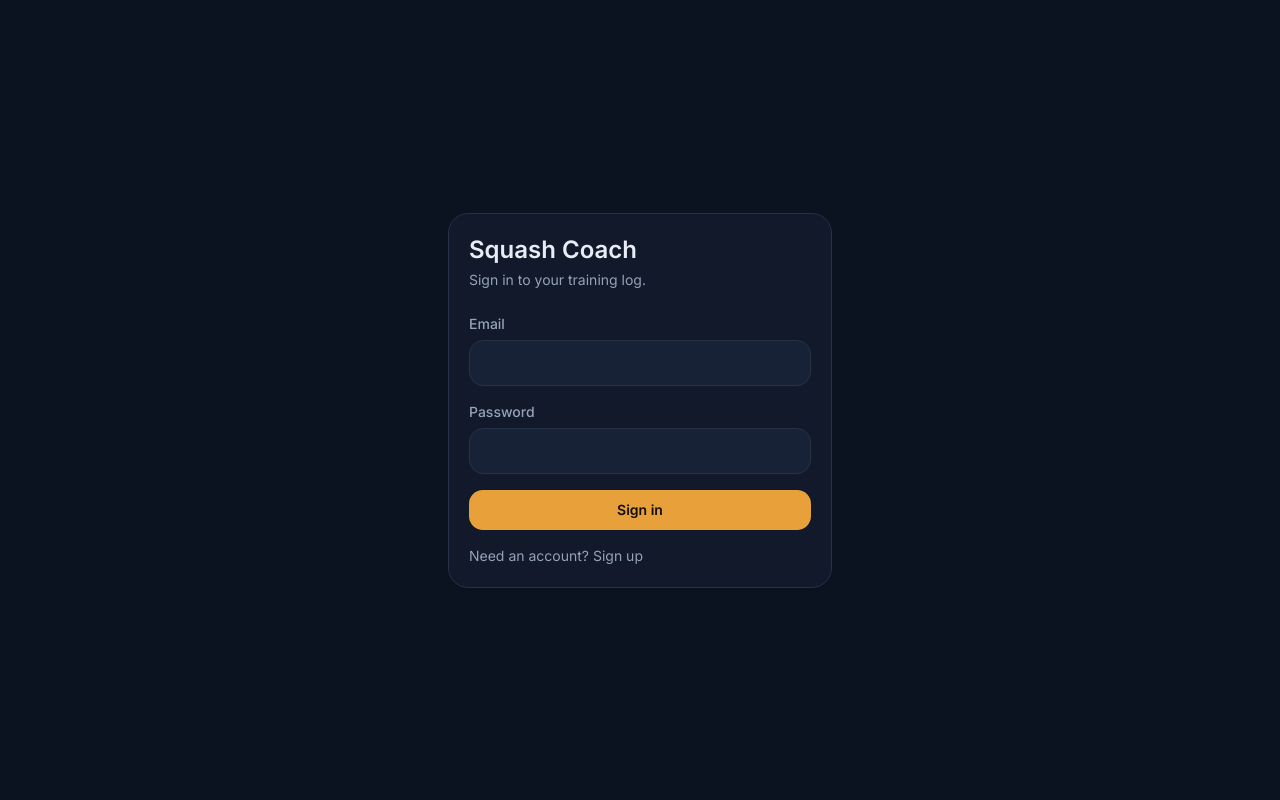
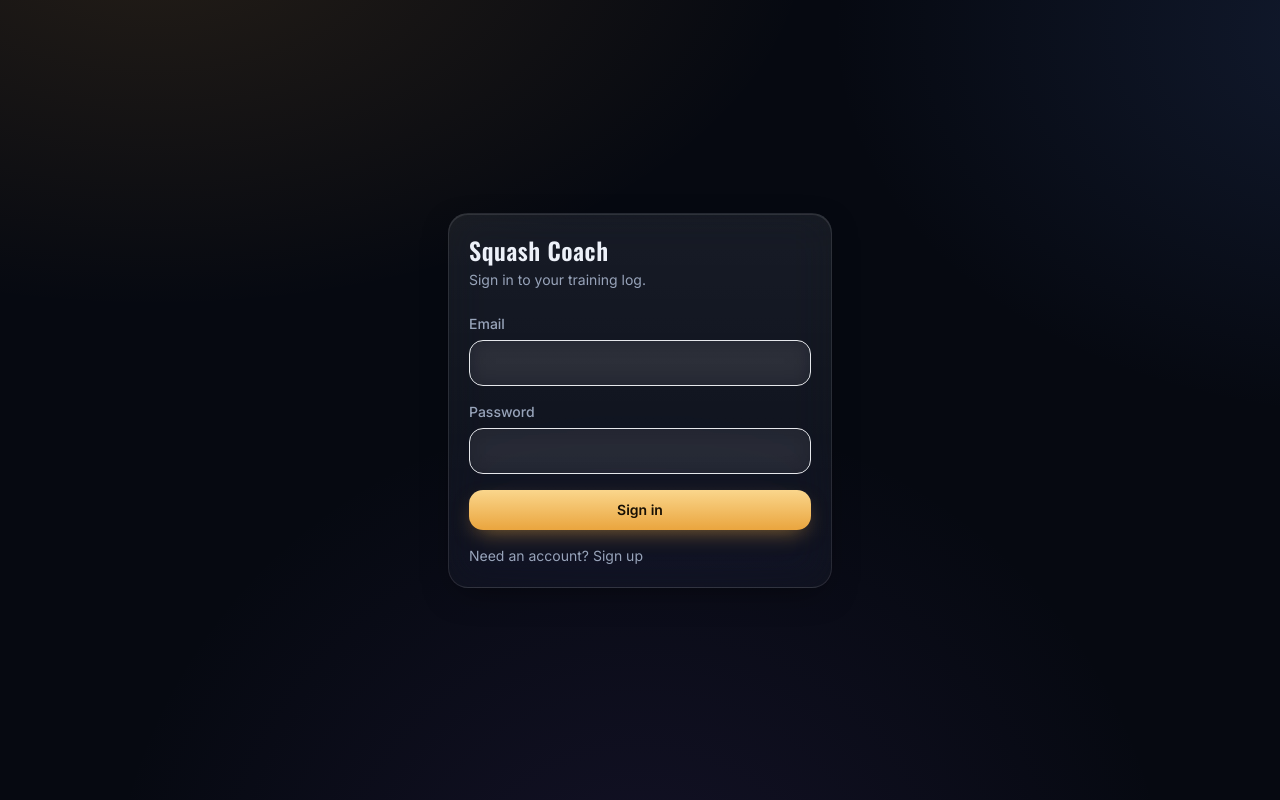
Before and after one commit to coreycjshen-commits/Squash-Coach, a React (Vite) app: page /login in a window 1280 px wide. Built offline with nearby package versions, Linux system fonts and the light colour scheme; no server answers.

Commit message:
feat: premium glassmorphic redesign — Oswald gothic display + frosted glass + gold gradient

```diff
--- a/index.html
+++ b/index.html
@@ -6,7 +6,7 @@
     <meta name="viewport" content="width=device-width, initial-scale=1.0" />
     <link rel="preconnect" href="https://fonts.googleapis.com" />
     <link rel="preconnect" href="https://fonts.gstatic.com" crossorigin />
-    <link href="https://fonts.googleapis.com/css2?family=Inter:wght@400;500;600;700&display=swap" rel="stylesheet" />
+    <link href="https://fonts.googleapis.com/css2?family=Inter:wght@400;500;600;700&family=Oswald:wght@400;500;600;700&display=swap" rel="stylesheet" />
     <title>Squash Coach</title>
   </head>
   <body>
--- a/src/components/RecoverySnapshot.tsx
+++ b/src/components/RecoverySnapshot.tsx
@@ -33,7 +33,7 @@ function Stat({ label, value, tone }: { label: string; value: string; tone: stri
   return (
     <div>
       <div className="text-xs text-muted">{label}</div>
-      <div className={`text-lg font-semibold ${tone}`}>{value}</div>
+      <div className={`font-display text-xl font-semibold ${tone}`}>{value}</div>
     </div>
   )
 }
--- a/src/components/WeeklySummary.tsx
+++ b/src/components/WeeklySummary.tsx
@@ -47,7 +47,7 @@ function Stat({ label, value, accent }: { label: string; value: string; accent?:
   return (
     <div>
       <div className="text-xs text-muted">{label}</div>
-      <div className={`text-2xl font-semibold ${accent ? 'text-accent' : 'text-text'}`}>{value}</div>
+      <div className={`font-display text-3xl font-semibold ${accent ? 'text-accent' : 'text-text'}`}>{value}</div>
     </div>
   )
 }
--- a/src/components/ui/Button.tsx
+++ b/src/components/ui/Button.tsx
@@ -7,8 +7,10 @@ interface Props extends ButtonHTMLAttributes<HTMLButtonElement> {
 }
 
 const styles: Record<Variant, string> = {
-  primary: 'bg-accent text-accent-fg hover:brightness-110 active:brightness-95',
-  secondary: 'bg-surface-2 text-text hover:bg-border',
+  primary:
+    'bg-gradient-to-b from-accent-2 to-accent text-accent-fg shadow-[0_8px_22px_-8px_rgba(234,165,62,0.6)] hover:brightness-105 active:brightness-95',
+  secondary:
+    'glass-field text-text ring-1 ring-inset ring-white/12 hover:bg-white/10',
   ghost: 'bg-transparent text-muted hover:text-text',
 }
 
--- a/src/components/ui/Card.tsx
+++ b/src/components/ui/Card.tsx
@@ -3,7 +3,7 @@ import type { HTMLAttributes } from 'react'
 export function Card({ className = '', ...rest }: HTMLAttributes<HTMLDivElement>) {
   return (
     <div
-      className={`rounded-2xl border border-border bg-surface p-5 shadow-sm ${className}`}
+      className={`glass rounded-2xl p-5 ${className}`}
       {...rest}
     />
   )
--- a/src/components/ui/Input.tsx
+++ b/src/components/ui/Input.tsx
@@ -15,8 +15,8 @@ export const Input = forwardRef<HTMLInputElement, Props>(
       <input
         id={id}
         ref={ref}
-        className={`rounded-xl border border-border bg-surface-2 px-3.5 py-2.5 text-text
-          placeholder:text-muted/60 outline-none focus:border-accent focus:ring-2 focus:ring-accent/30 ${className}`}
+        className={`glass-field rounded-xl border border-white/12 px-3.5 py-2.5 text-text
+          placeholder:text-muted/60 outline-none focus:border-accent/70 focus:ring-2 focus:ring-accent/25 ${className}`}
         {...rest}
       />
     </div>
--- a/src/components/ui/RadioCards.tsx
+++ b/src/components/ui/RadioCards.tsx
@@ -23,10 +23,10 @@ export function RadioCards({
             role="radio"
             aria-checked={selected}
             onClick={() => onChange(o.value)}
-            className={`rounded-2xl border p-4 text-left transition ${
+            className={`rounded-2xl border p-4 text-left backdrop-blur-md transition ${
               selected
-                ? 'border-accent bg-accent/10'
-                : 'border-border bg-surface hover:border-muted'
+                ? 'border-accent/60 bg-accent/12 shadow-[0_8px_24px_-12px_rgba(234,165,62,0.5)]'
+                : 'border-white/10 bg-white/[0.04] hover:border-white/25 hover:bg-white/[0.07]'
             }`}
           >
             <div className="font-medium text-text">{o.label}</div>
--- a/src/components/ui/Select.tsx
+++ b/src/components/ui/Select.tsx
@@ -4,8 +4,8 @@ export const Select = forwardRef<HTMLSelectElement, SelectHTMLAttributes<HTMLSel
   ({ className = '', children, ...rest }, ref) => (
     <select
       ref={ref}
-      className={`rounded-xl border border-border bg-surface-2 px-3.5 py-2.5 text-text
-        outline-none focus:border-accent focus:ring-2 focus:ring-accent/30 ${className}`}
+      className={`glass-field rounded-xl border border-white/12 px-3.5 py-2.5 text-text
+        outline-none focus:border-accent/70 focus:ring-2 focus:ring-accent/25 [&>option]:bg-[rgb(18_24_40)] ${className}`}
       {...rest}
     >
       {children}
--- a/src/components/ui/Textarea.tsx
+++ b/src/components/ui/Textarea.tsx
@@ -4,8 +4,8 @@ export const Textarea = forwardRef<HTMLTextAreaElement, TextareaHTMLAttributes<H
   ({ className = '', ...rest }, ref) => (
     <textarea
       ref={ref}
-      className={`min-h-24 rounded-xl border border-border bg-surface-2 px-3.5 py-2.5 text-text
-        placeholder:text-muted/60 outline-none focus:border-accent focus:ring-2 focus:ring-accent/30 ${className}`}
+      className={`glass-field min-h-24 rounded-xl border border-white/12 px-3.5 py-2.5 text-text
+        placeholder:text-muted/60 outline-none focus:border-accent/70 focus:ring-2 focus:ring-accent/25 ${className}`}
       {...rest}
     />
   ),
--- a/src/index.css
+++ b/src/index.css
@@ -3,22 +3,54 @@
 @tailwind utilities;
 
 :root {
-  /* deep navy / charcoal base, warm amber accent — values are R G B */
-  --bg: 11 18 32;          /* #0B1220 */
-  --surface: 17 25 42;     /* #11192A */
-  --surface-2: 24 34 54;   /* #182236 */
-  --border: 38 50 74;      /* #26324A */
-  --text: 232 237 245;     /* #E8EDF5 */
-  --muted: 148 163 184;    /* #94A3B8 */
-  --accent: 232 161 58;    /* #E8A13A amber */
-  --accent-fg: 20 14 4;    /* near-black text on amber */
+  /* Premium dark glass palette — R G B */
+  --bg: 6 9 17;            /* near-black navy */
+  --surface: 18 24 40;     /* solid fallback */
+  --surface-2: 30 39 60;   /* subtle raised panel (chips, code blocks) */
+  --border: 52 66 96;      /* subtle solid line */
+  --text: 237 241 249;
+  --muted: 152 164 186;
+  --accent: 234 165 62;    /* warm gold */
+  --accent-2: 250 214 140; /* light gold (gradient top) */
+  --accent-fg: 22 15 4;    /* near-black on gold */
 }
 
 html, body, #root { height: 100%; }
 
 body {
-  @apply bg-bg text-text font-sans antialiased;
+  @apply text-text font-sans antialiased;
   font-feature-settings: 'cv11', 'ss01';
+  min-height: 100dvh;
+  background:
+    radial-gradient(1100px 620px at 12% -8%, rgba(234, 165, 62, 0.13), transparent 60%),
+    radial-gradient(1000px 700px at 108% 4%, rgba(70, 104, 180, 0.18), transparent 55%),
+    radial-gradient(900px 900px at 50% 118%, rgba(120, 84, 200, 0.12), transparent 60%),
+    rgb(var(--bg));
+  background-attachment: fixed;
+}
+
+@layer base {
+  /* Condensed gothic display for headings + big numbers */
+  h1, h2, h3, h4 {
+    @apply font-display font-semibold tracking-wide;
+  }
+}
+
+@layer components {
+  /* Frosted glass surface */
+  .glass {
+    background: linear-gradient(180deg, rgba(255, 255, 255, 0.075), rgba(255, 255, 255, 0.03));
+    backdrop-filter: blur(20px) saturate(150%);
+    -webkit-backdrop-filter: blur(20px) saturate(150%);
+    border: 1px solid rgba(255, 255, 255, 0.10);
+    box-shadow: 0 10px 34px -12px rgba(0, 0, 0, 0.55), inset 0 1px 0 rgba(255, 255, 255, 0.10);
+  }
+  /* Lighter glass for form fields */
+  .glass-field {
+    background: rgba(255, 255, 255, 0.05);
+    backdrop-filter: blur(10px);
+    -webkit-backdrop-filter: blur(10px);
+  }
 }
 
 @media (prefers-reduced-motion: reduce) {
--- a/tailwind.config.ts
+++ b/tailwind.config.ts
@@ -12,10 +12,12 @@ export default {
         text: 'rgb(var(--text) / <alpha-value>)',
         muted: 'rgb(var(--muted) / <alpha-value>)',
         accent: 'rgb(var(--accent) / <alpha-value>)',
+        'accent-2': 'rgb(var(--accent-2) / <alpha-value>)',
         'accent-fg': 'rgb(var(--accent-fg) / <alpha-value>)',
       },
       fontFamily: {
         sans: ['Inter', 'system-ui', 'sans-serif'],
+        display: ['Oswald', 'system-ui', 'sans-serif'],
       },
       borderRadius: {
         xl: '0.875rem',
```
Also changed, not shown: src/components/AppShell.tsx (+10 -8 lines).
